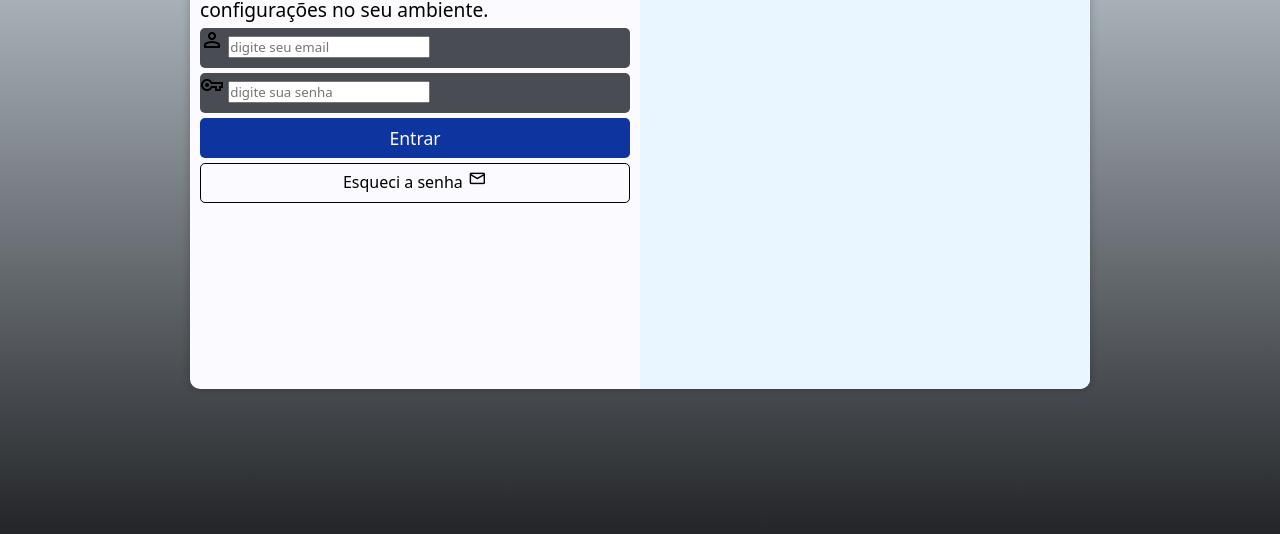
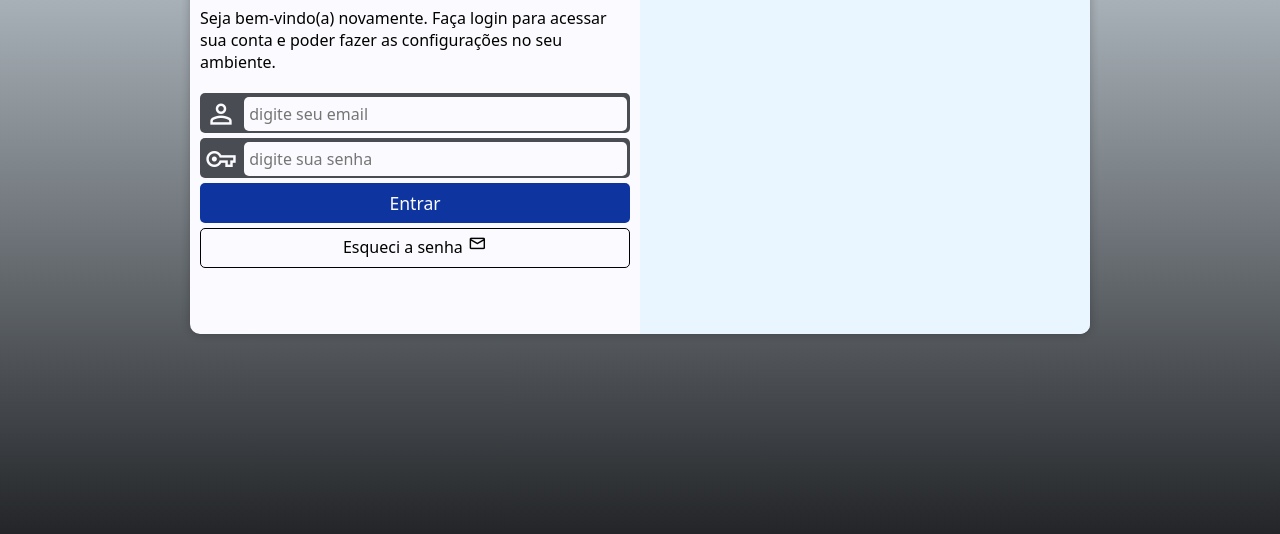
Before and after one commit to joselangoni/projeto-login, a plain HTML site: page index.html in a window 1280 px wide. Shown: the part 266-800 px from the top of the page. Drawn offline with nearby package versions, Linux system fonts and the light colour scheme.

Commit message:
atualizacao login

```diff
--- a/estilos/media-query.css
+++ b/estilos/media-query.css
@@ -16,6 +16,7 @@
 
     section#login {
         width: 80vw;
+        height: 320px;
     }
 
     section#login > div#imagem {
@@ -37,6 +38,7 @@
 
     section#login {
         width: 900px;
+        height: 400px;
     }
 
     section#login > div#imagem {
@@ -55,7 +57,8 @@
     }
 
     div#formulario > p {
-        font-size: 1.2em;
+        font-size: 1em;
+        margin: 20px 0px;
     }
 
 }
--- a/estilos/style.css
+++ b/estilos/style.css
@@ -33,7 +33,6 @@ section#login {
     position: absolute;
     top: 50%;
     left: 50%;
-    transform: translate(-50%, -50%);
     overflow: hidden;
 
     background-color: #fbfbff;
@@ -42,6 +41,7 @@ section#login {
     border-radius: 10px;
     box-shadow: 0px 0px 10px rgba(0, 0, 0, 0.24);
 
+    transform: translate(-50%, -50%);
     transition: width 0.5s, height 0.5s;
     transition-timing-function: ease;
 }
@@ -79,6 +79,24 @@ form > div.campo{
 
 div.campo > label {
     display: none;
+}
+
+div.campo > i {
+    color: #fbfbff;
+    font-size: 2em;
+    width: 40px;
+    padding: 5px;
+}
+
+div.campo > input {
+    background-color: #fbfbff;
+    font-size: 1em;
+    width: calc(100% - 47px);
+    height: 83%;
+    border: 0px;
+    border-radius: 5px;
+    padding: 5px;
+    transform: translateY(-10px);
 }
 
 form > input[type=submit] {
```
